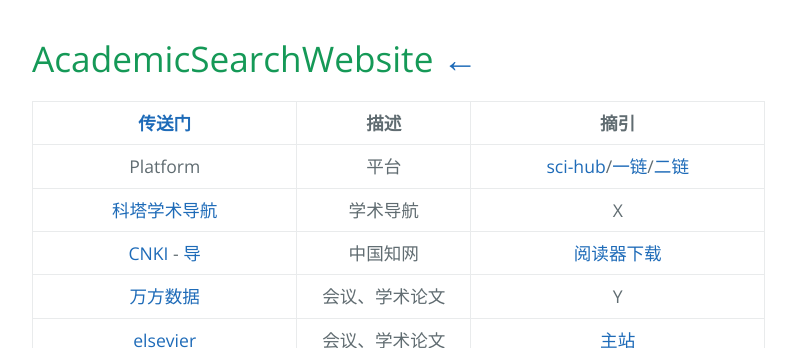
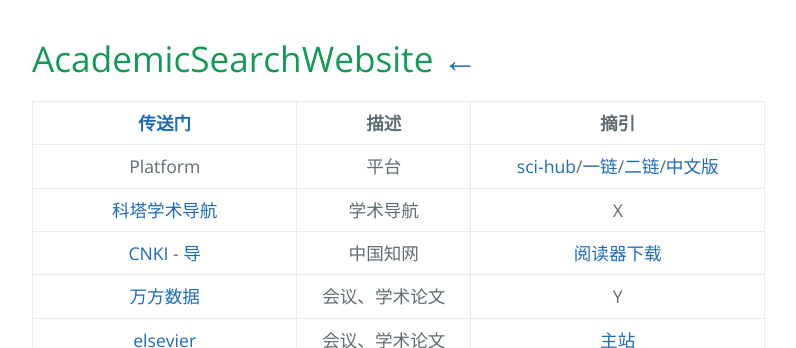
Before and after one commit to AmbroseRen/test, a Jekyll site: the page built from Library/AcademicSearch.md, in a window 1280 px wide. Shown: the top 348 px of the page, without its empty margins (192-988 px from the left). Built offline with Jekyll 4.4.1, drawn with Linux system fonts in a browser that asks for light colours; our own code applies the rules of GitHub Pages for plain Markdown files; the repository's description, which GitHub fills in, is left out.

Commit message:
Update AcademicSearch.md

```diff
--- a/Library/AcademicSearch.md
+++ b/Library/AcademicSearch.md
@@ -2,7 +2,7 @@
 
 | [传送门](../navigation.md) | 描述 | 摘引 |
 |:---:|:---:|:---:|
-| Platform | 平台 | [sci-hub](https://www.sci-hub.se/)/[一链](http://sci-hub.st)/[二链](https://sci-hub.ru) |
+| Platform | 平台 | [sci-hub](https://www.sci-hub.se/)/[一链](http://sci-hub.st)/[二链](https://sci-hub.ru)/[中文版](https://sci-hub.org.cn) |
 | [科塔学术导航](https://site.sciping.com/) | 学术导航 | X |
 | [CNKI](https://www.cnki.net/) - [导](http://new.oversea.cnki.net/index/) | 中国知网 | [阅读器下载](https://cajviewer.cnki.net/) |
 | [万方数据](http://www.wanfangdata.com.cn/index.html) | 会议、学术论文 | Y |
```
